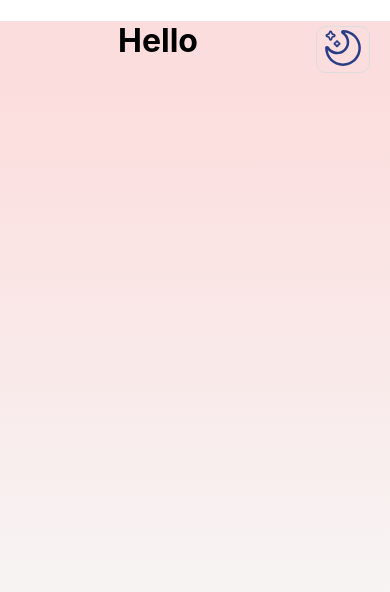
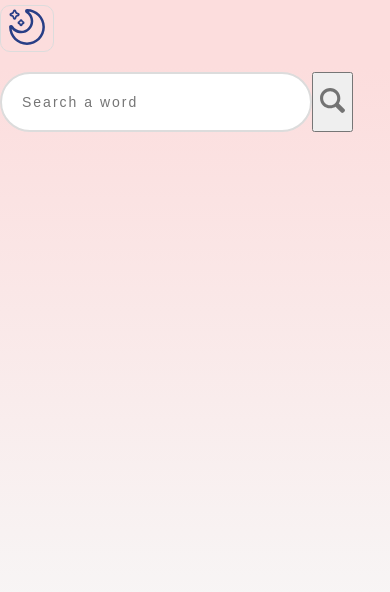
Before and after one commit to Somayyeh094/react-dictionary-project, a React (Create React App) app: page / in a window 390 px wide. Shown: the top 592 px of the page. Built offline with nearby package versions, Linux system fonts and the light colour scheme.

Commit message:
added form

```diff
--- a/src/App.css
+++ b/src/App.css
@@ -1,23 +1,21 @@
 .App {
-  text-align: center;
   background:linear-gradient(0deg, rgb(247, 247, 247) 23.8%, rgb(252, 221, 221) 92%);
   background-position: center;
   background-repeat: no-repeat;
   background-size: cover;
-  height: 100vh;
-  margin:0;
+  min-height: 100vh;
+  margin:0 auto;
   padding: 0;
 }
 .dark{
   background: linear-gradient(to top, #0c3483 0%, #a2b6df 100%, #6b8cce 100%, #a2b6df 100%);
 }
 .change-theme{
+
   background: none;
   border: 1px solid gainsboro;
   border-radius: 10px;
-  margin-top: 5px;
- margin-right: 20px;
-  float: right;
+ margin-top:5px;
   cursor: pointer;
 }
 .sun-color, .moon-color{
@@ -26,3 +24,37 @@ width: 40px;
 .hidden{
   display: none;
 }
+form{
+  display: flex;
+  flex-direction: row;
+  margin-top: 20px;
+  text-align: center;
+
+}
+
+input{
+
+  font-size: 18px;
+  letter-spacing: 2px;
+  border: 2px solid gainsboro;
+  border-radius: 50px;
+  padding: 20px;
+}
+
+input:focus {
+  outline: none;
+}
+
+/* Add the focus effect to the form so it contains the button */
+form:focus-within {
+  outline: 1px solid blue
+}
+
+
+
+@media(max-width:720px){
+  input{
+    width: 80vw;
+    font-size: 14px;
+  }
+}
--- a/src/App.js
+++ b/src/App.js
@@ -1,27 +1,51 @@
-import { useState,useEffect } from 'react';
-import './App.css';
+import { useState, useEffect } from "react";
+import "./App.css";
 import sunIcon from "./sunIcon.svg";
 import moonIcon from "./moonIcon.svg";
+import magnifier from "./magnifier.svg";
+import axios from "axios";
 function App() {
-
+  let [word, setWord] = useState("");
   function changeTheme() {
     let body = document.querySelector(".App");
     body.classList.toggle("dark");
     document.querySelector(".moon-color").classList.toggle("hidden");
     document.querySelector(".sun-color").classList.toggle("hidden");
   }
+  function getResponse(response) {}
+  function getApi(event) {
+    event.preventDefault();
+    axios
+      .get(`https://api.dictionaryapi.dev/api/v2/entries/en/${word}`)
+      .then(getResponse);
+  }
+  function getWord(event) {
+    setWord(event.target.value);
+  }
   return (
     <div className="App">
+      <header className="">
         <button class="change-theme" onClick={changeTheme}>
           <img
             src={sunIcon}
-              width="25"
             alt="light-mode"
-              className="sun-color hidden" title='Light theme'
+            className="sun-color hidden"
+            title="Light theme"
           />{" "}
-            <img src={moonIcon} width="25" alt="light-mode" className="moon-color" title='Dark theme' />
+          <img
+            src={moonIcon}
+            alt="light-mode"
+            className="moon-color"
+            title="Dark theme"
+          />
         </button>
-      <h1>Hello</h1>
+      </header>
+      <form onSubmit={getApi} className="text-center">
+        <input type="search" placeholder="Search a word" onChange={getWord} />
+        <button>
+          <img src={magnifier} width="25" alt="search icon" />
+        </button>
+      </form>
     </div>
   );
 }
```
Also changed, not shown: src/magnifier.svg (added). Lines whose indentation alone changed are shown as unchanged.
